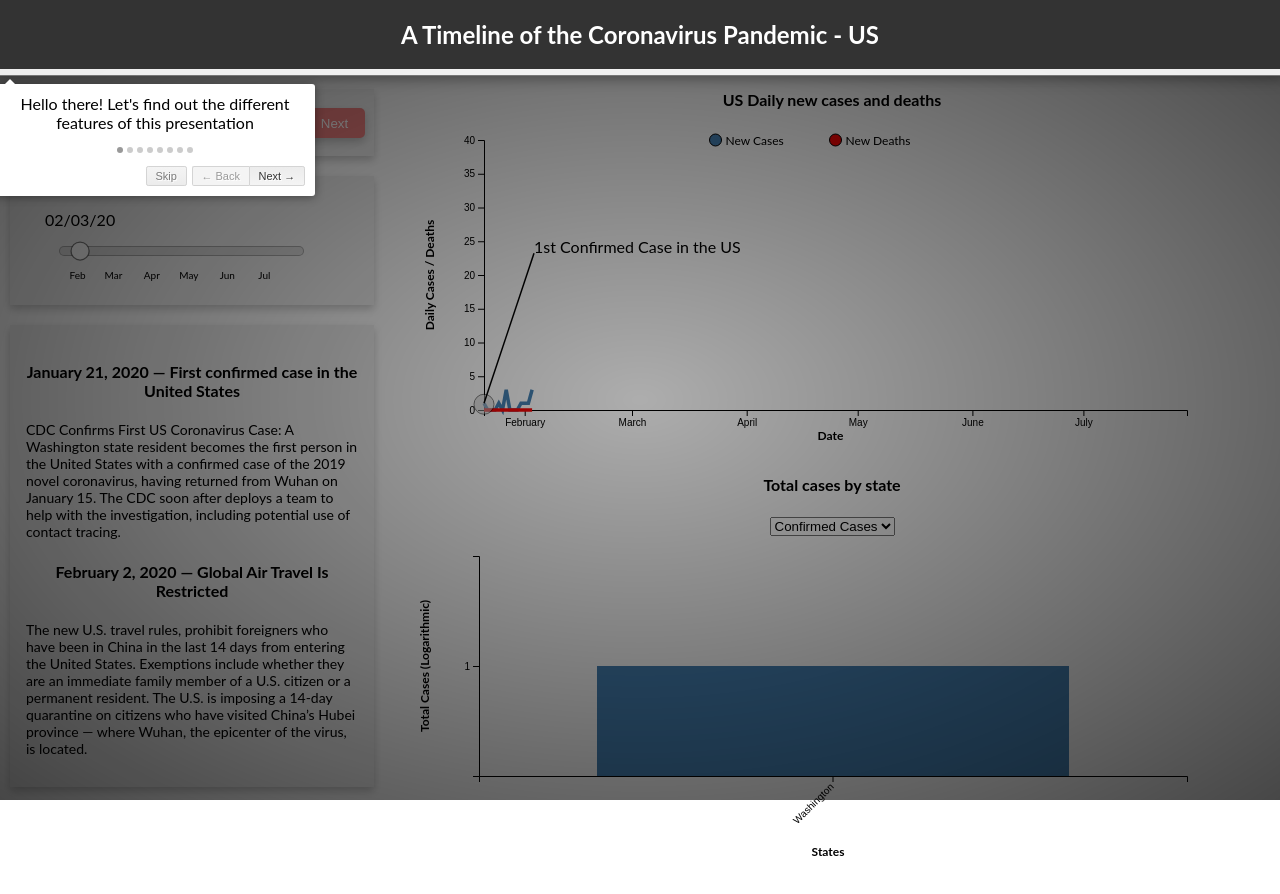
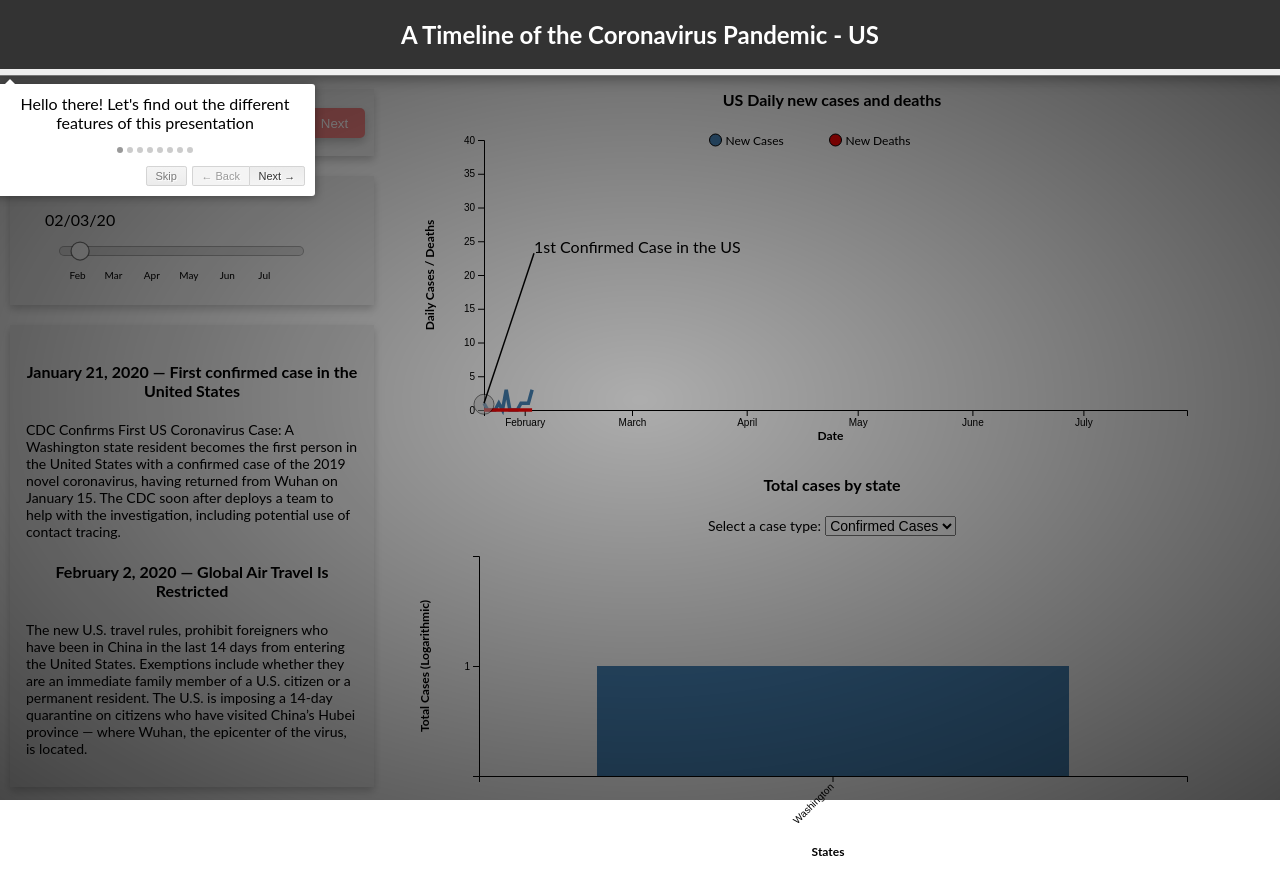
Before and after one commit to s-gopikrishnan/COVID19-Timeline, a plain HTML site: page index.html in a window 1280 px wide. Drawn offline with nearby package versions, Linux system fonts and the light colour scheme.

Commit message:
Added a label for the dropdown

```diff
--- a/index.html
+++ b/index.html
@@ -135,7 +135,8 @@
         <h4>US Daily new cases and deaths</h4>
         <div id="my_dataviz" data-intro='Mouse over the plot for more details' data-step="5" style="width: 95%;"></div>
         <h4>Total cases by state</h4>
-        <select id="barSelect" data-intro='Switch between Confirmed cases & deaths' data-step="6">
+        <label for="barSelect" style="font-size: 14px;">Select a case type:</label>
+        <select id="barSelect" data-intro='Switch between Confirmed cases & deaths' data-step="6" style="font-size: 14px;">
             <option value="cases">Confirmed Cases</option>
             <option value="deaths">Deaths</option>
         </select>
```
